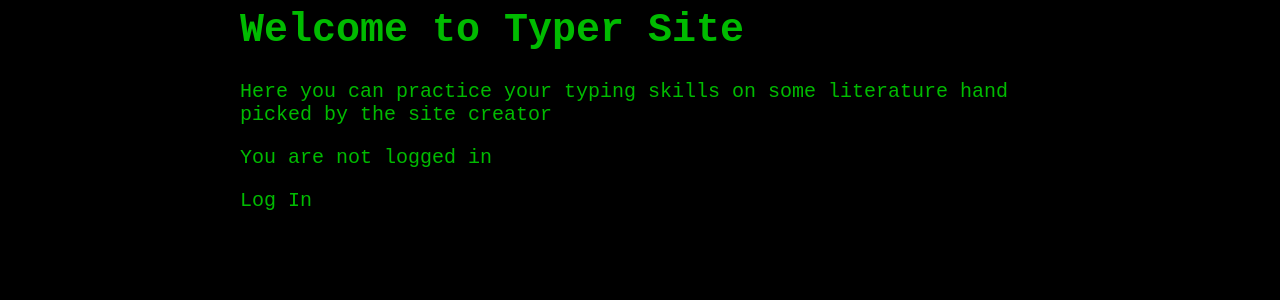
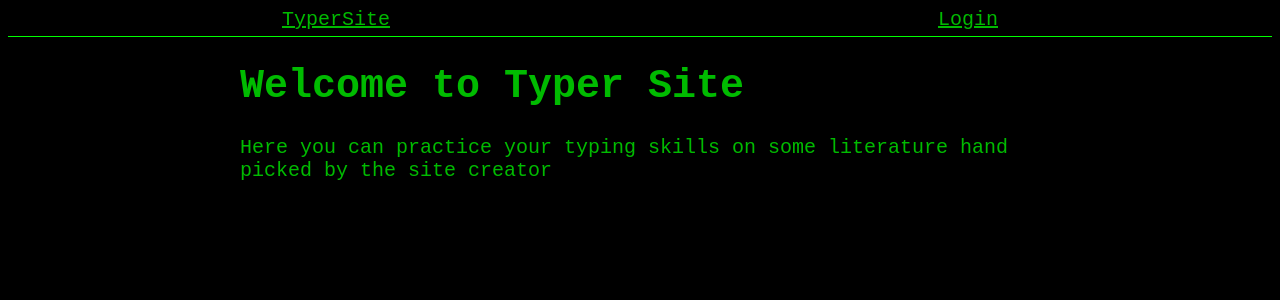
Before and after one commit to SanderBuruma/typer_site, a Django app: page / in a window 1280 px wide. Shown: the top 300 px of the page. Run offline with Django 4.2, Linux system fonts and the light colour scheme; data that the repository does not hold is empty.

Commit message:
1. confine next and previous buttons to the same book 2. create navbar 3. add new book that can be downloaded as an example

```diff
--- a/typer/static/bloat.css
+++ b/typer/static/bloat.css
@@ -15,7 +15,16 @@ input, button {
 
 a, a:active, a:link, a:hover, a:visited {
   color: #0b0;
-  text-decoration: none;
+}
+
+.navbar {
+  display: flex;
+  border-bottom: 1px solid;
+  border-bottom-color: #0f0;
+  padding-bottom: 5px;
+}
+.navbar div{
+  margin: auto;
 }
 
 #content {
--- a/typer/templates/base.html
+++ b/typer/templates/base.html
@@ -5,6 +5,16 @@
     {% block style %}{% endblock %}
 </head>
 <body>
+    <div class="navbar">
+        <div><a href="/">TyperSite</a></div>
+        {% if user.is_authenticated %}
+            <div><a href="/upload_booktext/">Upload Book</a></div>
+            <div><a href="{% url 'logout' %}">Log Out</a></div>
+            <div><a href="/admin/">Admin</a></div>
+        {% else %}
+            <div><a href="{% url 'login' %}">Login</a></div>
+        {% endif %}
+    </div>
     <div id="content">
         {% block content %}
         <h1>%PLACEHOLDER%</h1>
--- a/typer/templates/index.html
+++ b/typer/templates/index.html
@@ -5,18 +5,16 @@
 {% block content %}
 
     <h1>Welcome to Typer Site</h1>
+    {% if user.is_authenticated %}
+        <p>Hi {{ user.username }}!</p>
+    {% endif %}
     <p>Here you can practice your typing skills on some literature hand picked by the site creator</p>
 
-    {% if user.is_authenticated %}
-        <p>Hi {{ user.username }}!</p>
-        <p><a href="{% url 'logout' %}">Log Out</a></p>
-    {% else %}
-        <p>You are not logged in</p>
-        <a href="{% url 'login' %}">Log In</a>
+    {% if first_lines %}
+        <p>Books:</p>
+        {% for first_line in first_lines %}
+            <p><a href="/text/{{first_line.id}}">{{first_line.section.chapter.book.title}}</a></p>
+        {% endfor %}
     {% endif %}
 
-    {% for first_line in first_lines %}
-        <a href="/text/{{first_line.id}}">{{first_line.section.chapter.book.title}}</a>
-    {% endfor %}
-
 {% endblock %}
--- a/typer/templates/upload.html
+++ b/typer/templates/upload.html
@@ -6,7 +6,9 @@
 {% endblock %}
 
 {% block content %}
-<h1>The file upload template!</h1>
+<h1>Upload a Book!</h1>
+<p>Books must be in <a href="https://www.google.com/search?q=markdown" target="_">markdown</a> format. Using only lines with text, headings and subheadings. <br/>For example: <a href="/static/Prince Princess and Father.md">Prince Princess and Father</a></p>
+
 <form class="custom" action="/upload_booktext/" enctype="multipart/form-data" method="POST">
   {% csrf_token %}
   <table>{{ form }}</table>
--- a/typer/views.py
+++ b/typer/views.py
@@ -30,12 +30,13 @@ def get_text(request, id):
     arguments = {}
     if not Line.objects.filter(pk=id).exists():
         return HttpResponseRedirect("/")
+    line = Line.objects.get(pk=id)
     arguments['line'] = Line.objects.get(pk=id).text
     arguments['section'] = Line.objects.get(pk=id).section
-    if Line.objects.filter(pk=id+1).exists():
+    if Line.objects.filter(pk=id+1, section__chapter__book_id=line.section.chapter.book.id).exists():
         arguments['nextLine'] = Line.objects.get(pk=id+1).text
         arguments['nextLineId'] = id+1
-    if Line.objects.filter(pk=id-1).exists():
+    if Line.objects.filter(pk=id-1, section__chapter__book_id=line.section.chapter.book.id).exists():
         arguments['prevLine'] = Line.objects.get(pk=id-1).text
         arguments['prevLineId'] = id-1
     return render(request, 'get_text.html', arguments)
```
Also changed, not shown: typer/static/Prince Princess and Father.md (added, +17 -0 lines).
